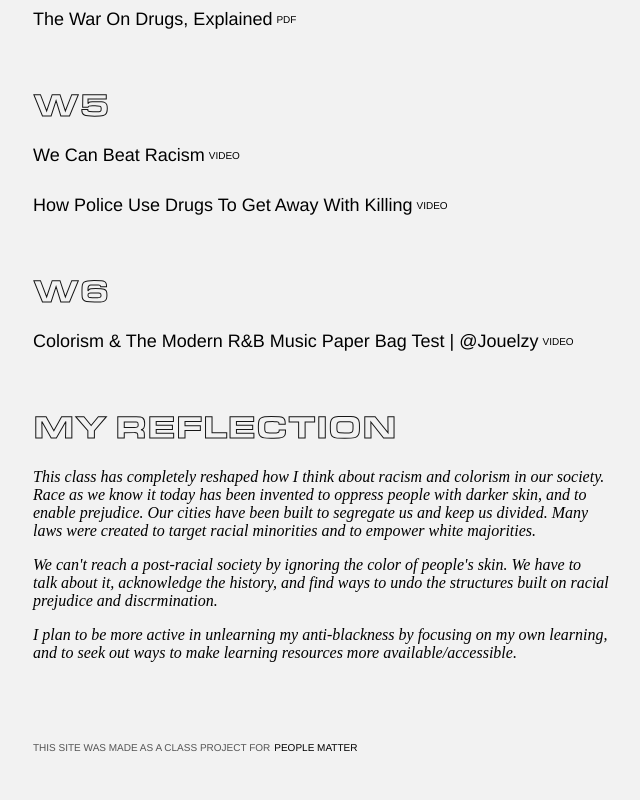
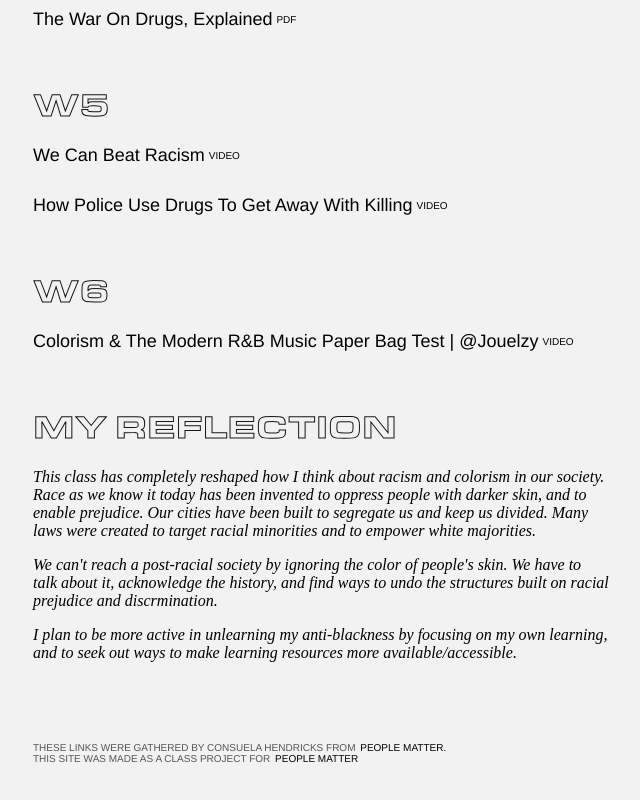
Before and after one commit to tmytrn/anti-blackness-101, a Next.js app: page / in a window 1280 px wide. Shown: the part 1927-2727 px from the top of the page, without its empty margins (31-671 px from the left). Built offline with nearby package versions, Linux system fonts and the light colour scheme.

Commit message:
credits fix

```diff
--- a/pages/index.js
+++ b/pages/index.js
@@ -49,8 +49,14 @@ export default function Home({ materials }) {
       </main>
 
       <footer className={styles.footer}>
-        This site was made as a class project for{" "}
-        <a href="https://www.peoplematter.one/"> People Matter</a>
+        <div>
+          These links were gathered by Consuela Hendricks from{" "}
+          <a href="https://www.peoplematter.one/"> People Matter.</a>
+        </div>
+        <div>
+          This site was made as a class project for{" "}
+          <a href="https://www.peoplematter.one/"> People Matter</a>
+        </div>
       </footer>
     </div>
   );
--- a/styles/Home.module.scss
+++ b/styles/Home.module.scss
@@ -92,12 +92,13 @@
   @extend .body_copy;
   text-transform: uppercase;
   display: flex;
+  flex-direction: column;
   width: 100%;
   font-size: 10px;
   color: #555555;
   a {
     color: #000;
-    padding-left: 4px;
+    padding-left: 2px;
   }
   @media screen and (min-width: 1200px) {
     padding: {
```
